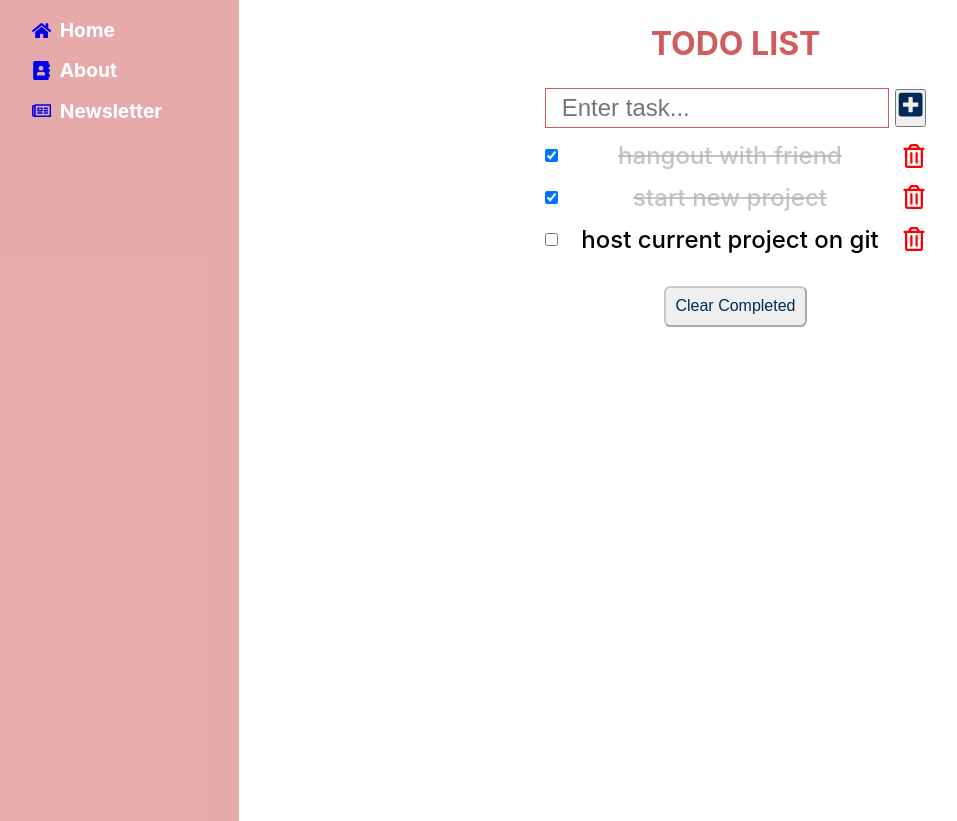
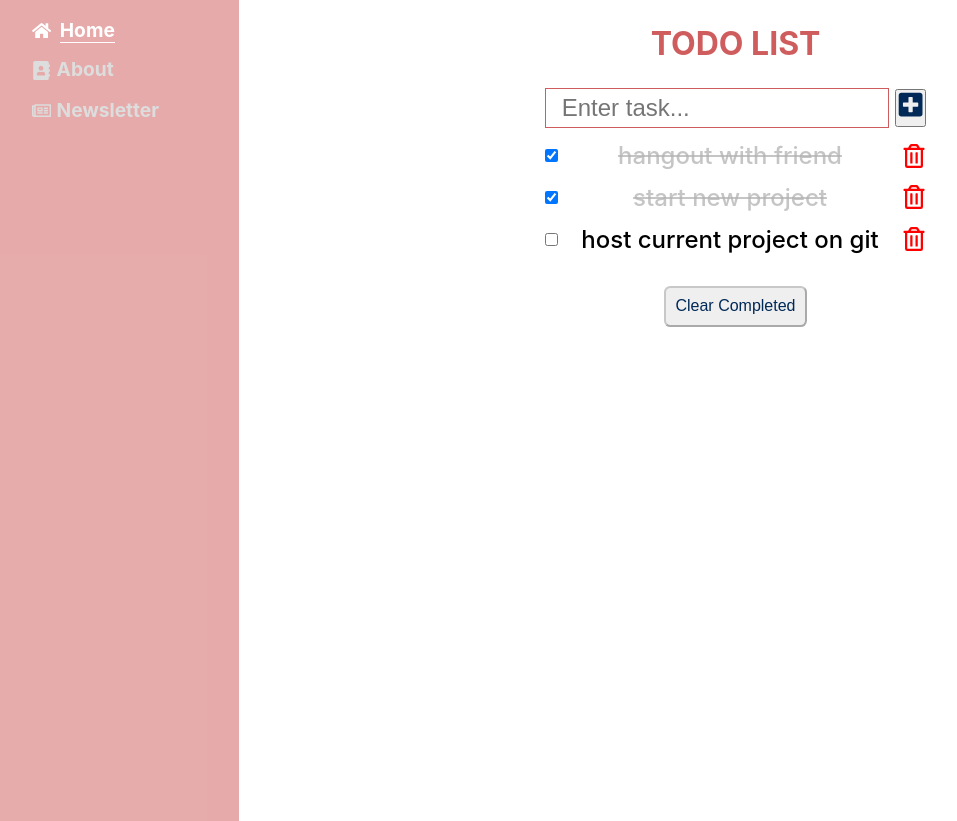
Before and after one commit to highpee1991/newtodo, a React (Create React App) app: page / in a window 1280 px wide. Shown: the whole page, without its empty margins (48-1005 px from the left). Built offline with nearby package versions, Linux system fonts and the light colour scheme.

Commit message:
added styling and functinality to sidebar menu

```diff
--- a/src/components/sidebar/SideBar.jsx
+++ b/src/components/sidebar/SideBar.jsx
@@ -1,24 +1,47 @@
 import React from "react";
 import "./sideBar.css";
-import { BrowserRouter as Router, Route, Link, Routes } from "react-router-dom";
+import { Link, useLocation } from "react-router-dom";
 import { FaHome, FaAddressBook, FaRegNewspaper } from "react-icons/fa";
 
 const Header = () => {
+  const { pathname } = useLocation();
+
   return (
     <div className="side-bar">
       <div className="sidebar-title">
         <Link to="/">
-          <FaHome /> <span className="title">Home</span>
+          <FaHome
+            className={pathname === "/" ? "active-logo" : "non-active-logo"}
+          />{" "}
+          <span className={pathname === "/" ? "active" : "non-active"}>
+            Home
+          </span>
         </Link>
       </div>
       <div className="sidebar-title">
         <Link to="about">
-          <FaAddressBook /> <span className="title">About</span>
+          <FaAddressBook
+            className={
+              pathname === "/about" ? "active-logo" : "non-active-logo"
+            }
+          />{" "}
+          <span className={pathname === "/about" ? "active" : "non-active"}>
+            About
+          </span>
         </Link>
       </div>
       <div className="sidebar-title news">
         <Link to="news-letter">
-          <FaRegNewspaper /> <span className="title">Newsletter</span>
+          <FaRegNewspaper
+            className={
+              pathname === "/news-letter" ? "active-logo" : "non-active-logo"
+            }
+          />{" "}
+          <span
+            className={pathname === "/news-letter" ? "active" : "non-active"}
+          >
+            Newsletter
+          </span>
         </Link>
       </div>
     </div>
--- a/src/components/sidebar/sideBar.css
+++ b/src/components/sidebar/sideBar.css
@@ -17,10 +17,26 @@
   cursor: pointer;
 }
 
-.title {
+.active {
   position: relative;
   bottom: 0.17rem;
   left: 0.2rem;
   color: white;
   font-weight: bold;
+  border-bottom: 1px solid;
 }
+
+.non-active {
+  color: rgb(221, 221, 221);
+  font-weight: bold;
+  position: relative;
+  bottom: 0.24rem;
+}
+
+.active-logo {
+  color: rgb(255, 255, 255);
+}
+
+.non-active-logo {
+  color: rgb(221, 221, 221);
+}
```
